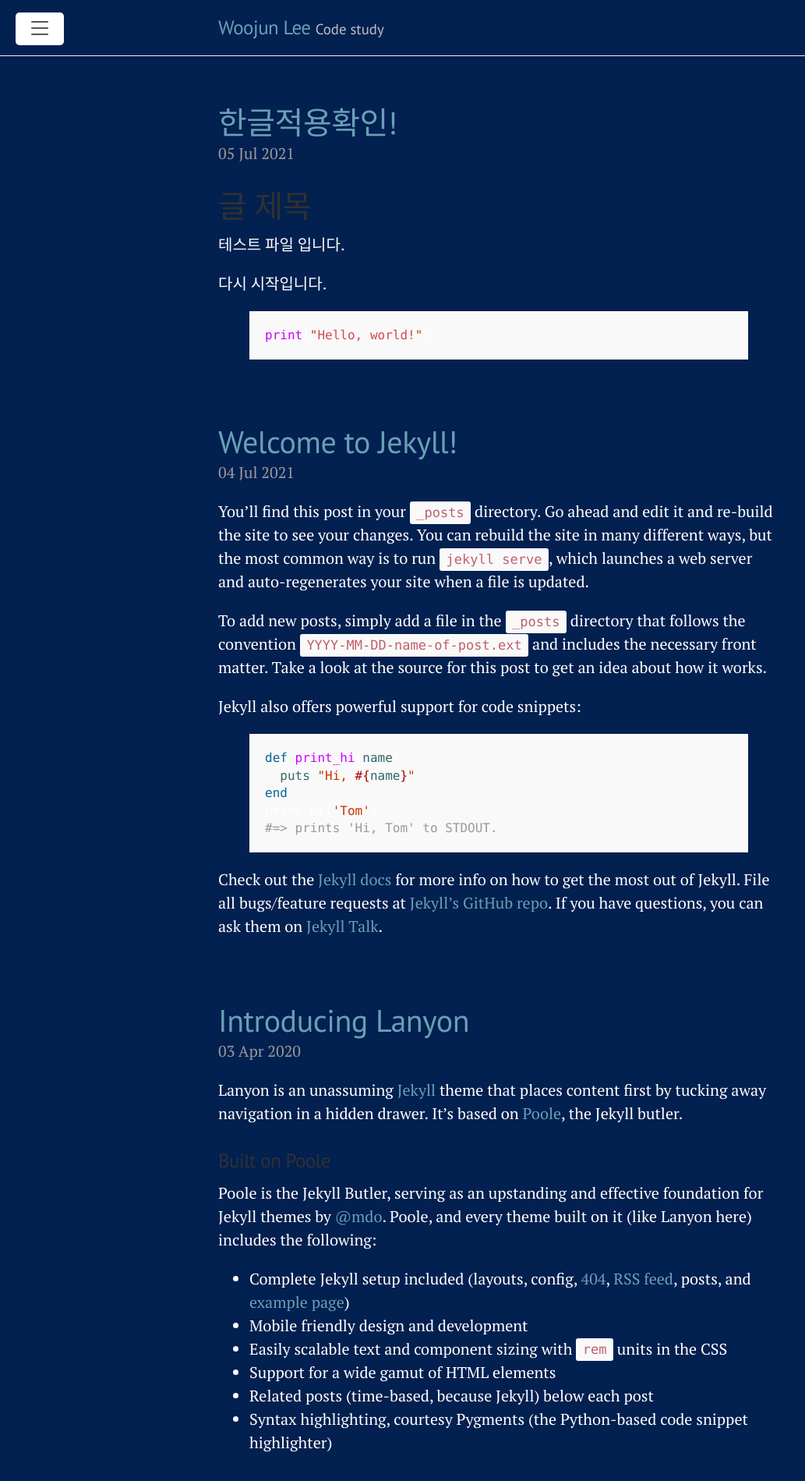
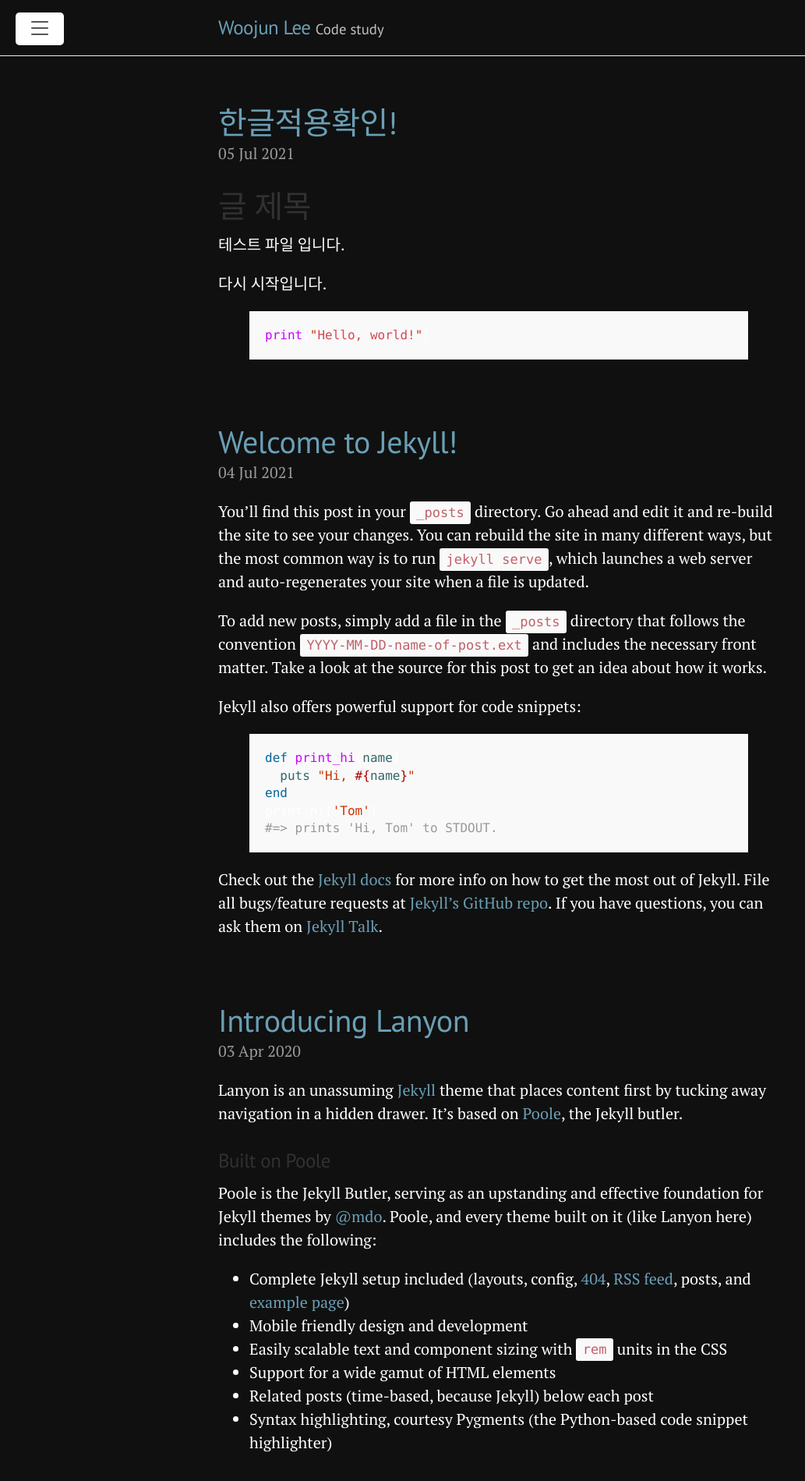
Before and after one commit to wjleekr927/wjleekr927.github.io, a Jekyll site: the page built from index.html, in a window 1280 px wide. Shown: the top 1899 px of the page at 78% size, without its empty margins (0-1033 px from the left). Built offline with Jekyll 4.4.1, drawn with Linux system fonts in a browser that asks for light colours; the list of posts is cut into pages by our own code.

Commit message:
Color setting done

```diff
--- a/public/css/poole.css
+++ b/public/css/poole.css
@@ -60,14 +60,14 @@ html {
 
 body {
   color: #fff;
-  background-color: #022050;
+  background-color: #101010;
   -webkit-text-size-adjust: 100%;
       -ms-text-size-adjust: 100%;
 }
 
 /* No `:visited` state is required by default (browsers will use `a`) */
 a {
-  color:#515151;
+  color:#fff;
   text-decoration: none;
 }
 a strong {
```
